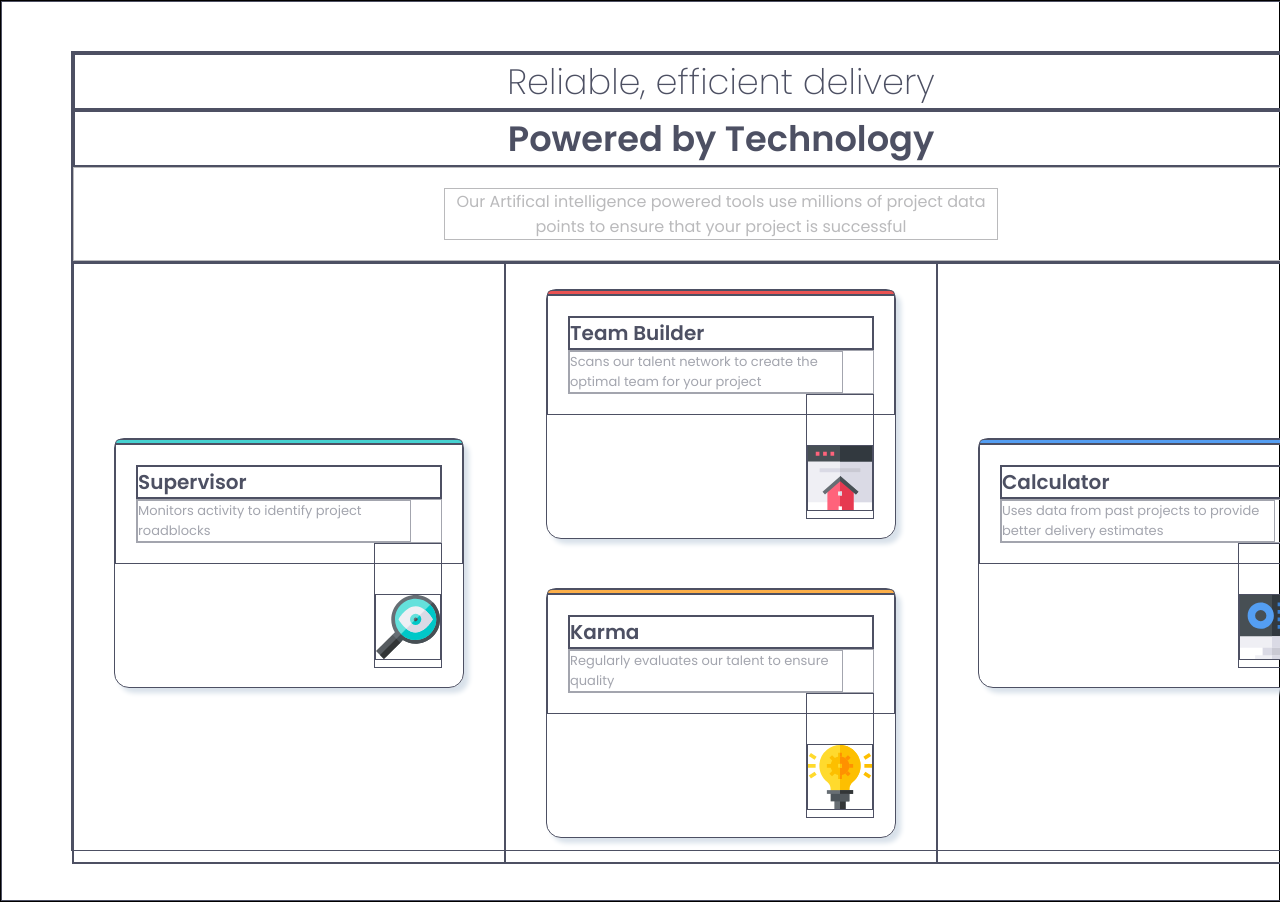
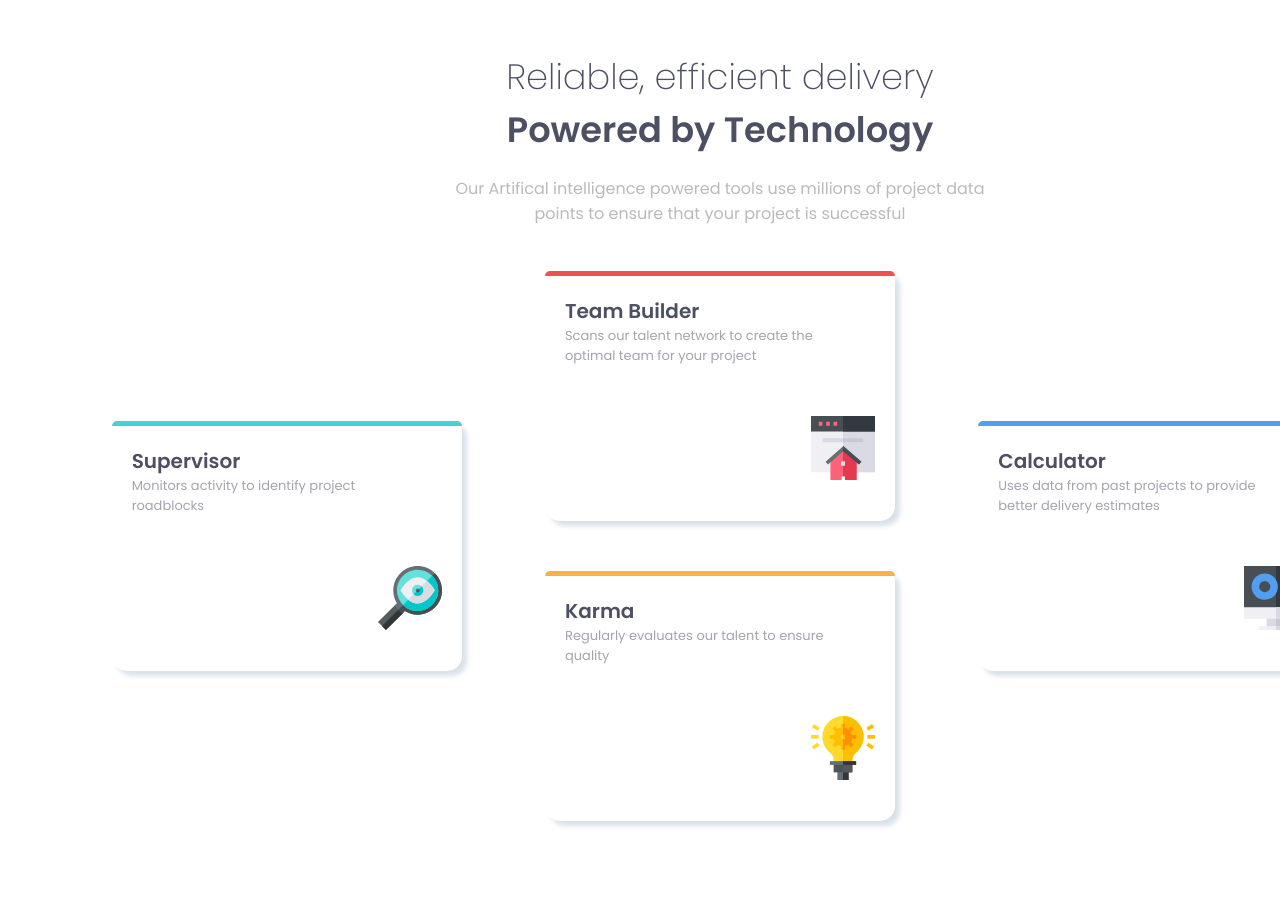
Before and after one commit to metallicatzach/four-card-feature, a plain HTML site: page index.html in a window 1280 px wide. Shown: the top 902 px of the page. Drawn offline with Linux system fonts and the light colour scheme.

Commit message:
final final

```diff
--- a/style.css
+++ b/style.css
@@ -3,7 +3,6 @@
     margin:0;
     padding:0;
     font-family: 'Poppins', sans-serif;
-    border:1px solid;
 }
 body {
     width:1440px;
@@ -14,33 +13,25 @@ body {
     color:#4D5063;
 }
 .main {
-    border:1px solid;
     width:1300px;
     height:800px
 }
-.main_top {
-    border:1px solid;
-}
 .text1 {
-    border:1px solid;
     text-align: center;
     font-size:2.2rem;
     font-weight: 200;
 }
 .text2 {
-    border:1px solid;
     text-align: center;
     font-size:2.2rem;
     font-weight: 600;
 }
 .text3 {
-    border:1px solid;
     text-align: center;
     padding:20px 370px;
     color:#BABABC;
 }
 .main_bottom {
-    border:1px solid;
     display:flex;
     flex-direction: row;
 }
@@ -48,7 +39,6 @@ body {
     display:flex;
     justify-content: center;
     align-items: center;
-    border:1px solid;
     width:433.33px;
     height:600px;
 }
@@ -57,7 +47,6 @@ body {
     flex-direction: column;
     justify-content: space-around;
     align-items:center;
-    border:1px solid;
     width:433.33px;
     height:600px;
 }
@@ -65,7 +54,6 @@ body {
     display:flex;
     justify-content: center;
     align-items: center;
-    border:1px solid;
     width:433.33px;
     height:600px;
 }
```
